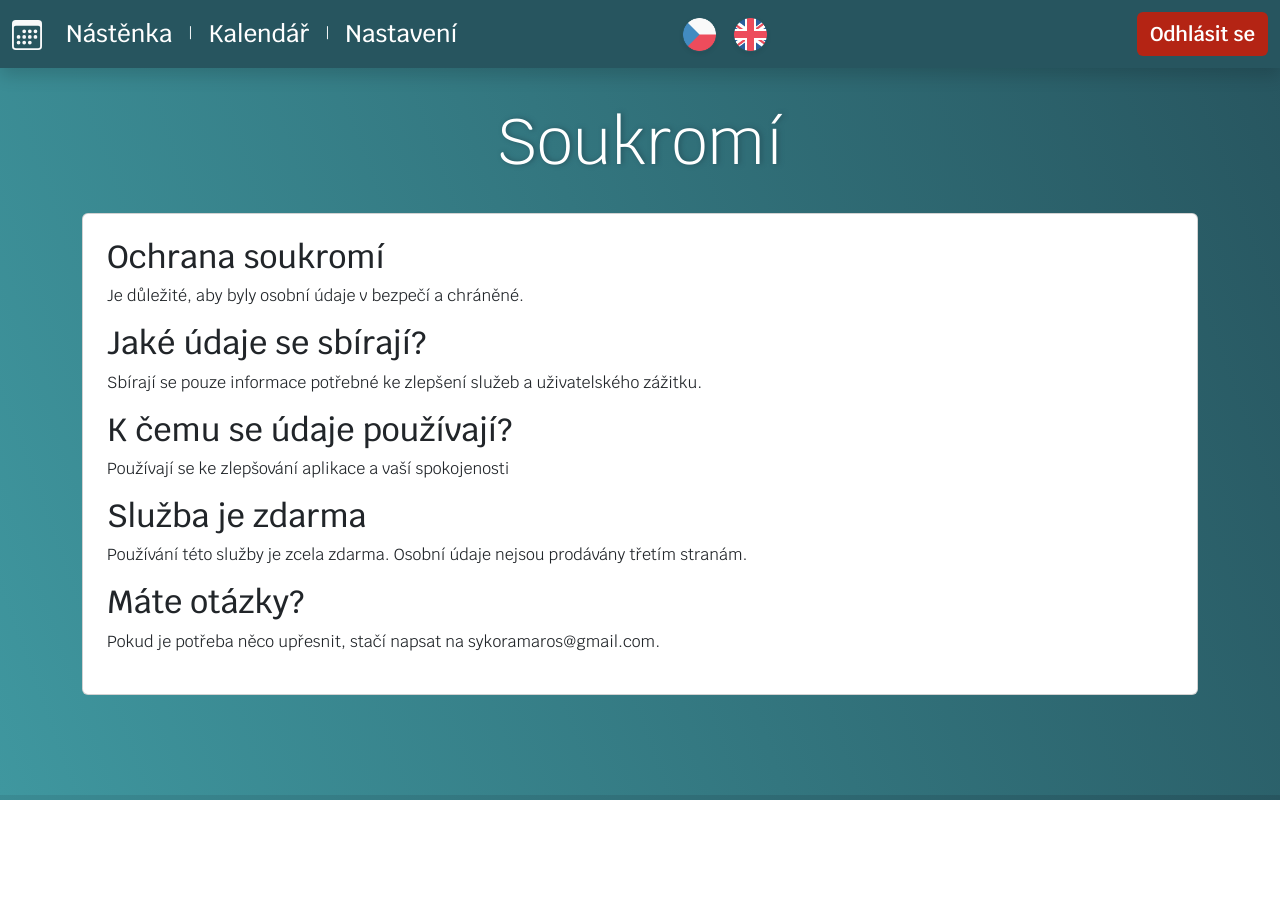
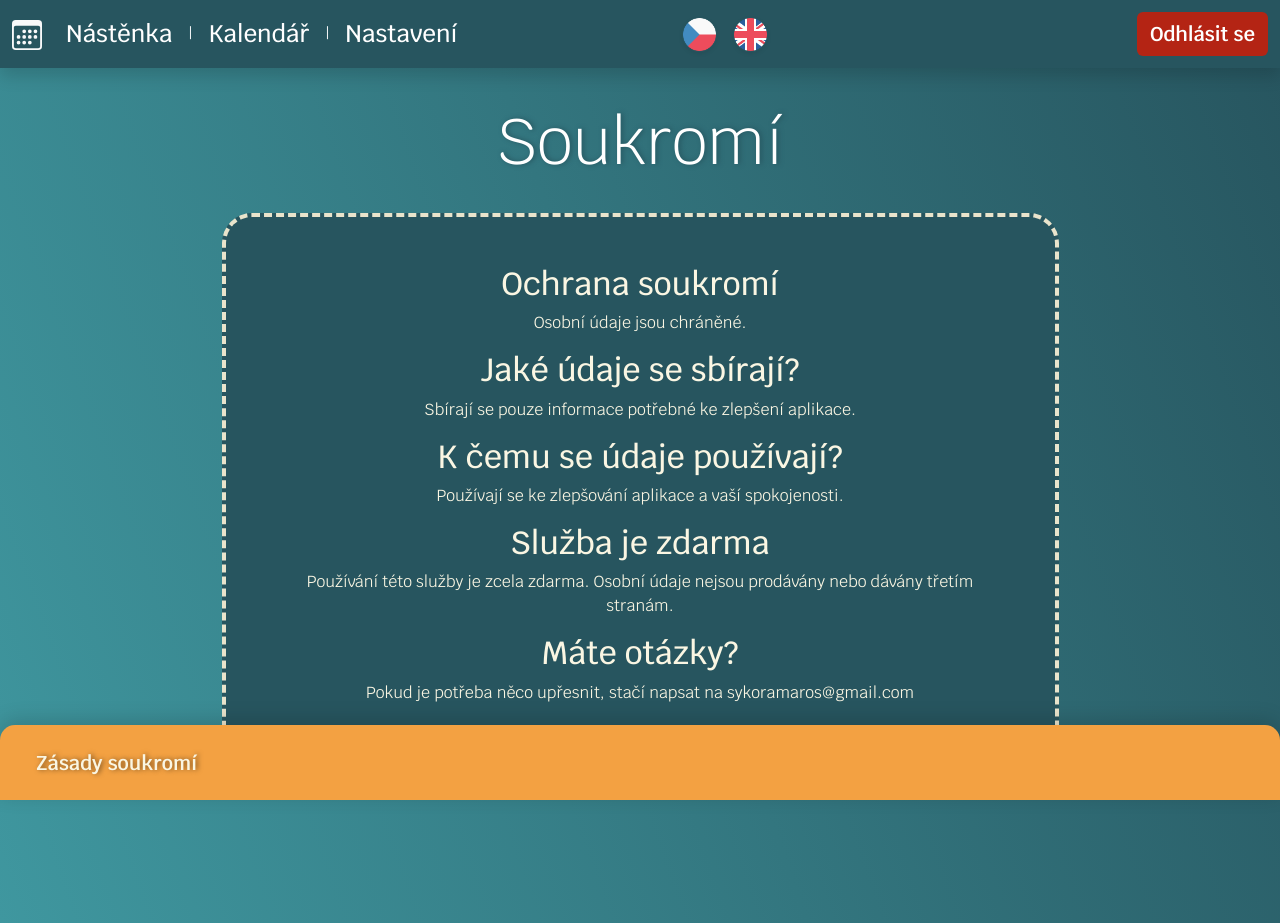
Before and after one commit to sykoramaros/time_records_react, a React (Create React App) app: page /#/privacy in a window 1280 px wide. Before the commit the page ends 800 px from the top, so only its background shows below. Built offline with nearby package versions, Linux system fonts and the light colour scheme.

Commit message:
Privacy pages NavLink implemented to Footer component

```diff
--- a/src/Components/Footer/Footer.jsx
+++ b/src/Components/Footer/Footer.jsx
@@ -1,9 +1,17 @@
 import React from "react"
+import { NavLink } from "react-router-dom";
+import { Trans } from "@lingui/react"
 
 const Footer = () => {
   return (
     <div>
-      <div className="bg-transparent" style={{ minHeight: "100px" }}></div>
+          <div className="row mx-auto">
+            <div className="col mx-4">
+              <NavLink to="/privacy " className="text-info text-shadow fw-semibold fs-5">
+                <Trans id="footer.privacy">Privacy</Trans>
+              </NavLink>
+            </div>
+          </div>
     </div>
   )
 }
--- /dev/null
+++ b/src/Pages/Layout/Layout.css
@@ -0,0 +1,23 @@
+.outlet-container {
+    margin-top: 80px;
+    margin-bottom: 150px;
+}
+
+.footer-container {
+  position: fixed;
+  bottom: 0;
+  left: 0;
+    right: 0;
+    min-height: 75px;
+    border-radius: 15px 15px 0 0;
+    box-shadow: 0 -5px 20px #00000027;
+}
+
+@media (max-width: 743px) {
+    .footer-container {
+        position: relative;
+    }
+    .outlet-container {
+        margin-bottom: 50px;
+    }
+}
--- a/src/Pages/Layout/Layout.jsx
+++ b/src/Pages/Layout/Layout.jsx
@@ -1,4 +1,5 @@
 import React from "react"
+import "./Layout.css"
 import { Outlet } from "react-router-dom"
 import Navbar from "../../Components/Navbar/Navbar"
 import Footer from "../../Components/Footer/Footer"
@@ -7,10 +8,12 @@ const Layout = () => {
   return (
     <div>
       <Navbar />
-        <div style={{ marginTop: "80px"}}>
+        <div className="outlet-container">
             <Outlet />
         </div>
-      <Footer />
+        <div className="footer-container bg-warning d-flex align-items-center">
+            <Footer />
+        </div>
     </div>
   )
 }
--- /dev/null
+++ b/src/Pages/Privacy/Privacy.css
@@ -0,0 +1,4 @@
+.privacy-container {
+    border-radius: 30px;
+    border: 4px dashed #e9e4cc;
+}
--- a/src/Pages/Privacy/Privacy.jsx
+++ b/src/Pages/Privacy/Privacy.jsx
@@ -1,4 +1,5 @@
 import React from "react"
+import "./Privacy.css"
 import { Trans } from "@lingui/react"
 
 const Privacy = () => {
@@ -8,7 +9,7 @@ const Privacy = () => {
                 <h1 className="text-center text-white display-3 text-shadow-primary py-4">
                     <Trans id="privacy.h1">Privacy</Trans>
                 </h1>
-                <div className="card p-4">
+                <div className="privacy-container text-info text-center bg-primary p-5 w-75 mx-auto">
                     <h2><Trans id="privacy.intro_h2">Introduction</Trans></h2>
                     <p>
                         <Trans id="privacy.intro_p">
--- a/src/locales/cs/pages.json
+++ b/src/locales/cs/pages.json
@@ -9,15 +9,15 @@
   "calendar.h1": "Kalendář",
   "privacy.h1": "Soukromí",
   "privacy.intro_h2": "Ochrana soukromí",
-  "privacy.intro_p": "Je důležité, aby byly osobní údaje v bezpečí a chráněné.",
+  "privacy.intro_p": "Osobní údaje jsou chráněné.",
   "privacy.data_h2": "Jaké údaje se sbírají?",
-  "privacy.data_p": "Sbírají se pouze informace potřebné ke zlepšení služeb a uživatelského zážitku.",
+  "privacy.data_p": "Sbírají se pouze informace potřebné ke zlepšení aplikace.",
   "privacy.usage_h2": "K čemu se údaje používají?",
-  "privacy.usage_p": "Používají se ke zlepšování aplikace a vaší spokojenosti",
+  "privacy.usage_p": "Používají se ke zlepšování aplikace a vaší spokojenosti.",
   "privacy.free_h2": "Služba je zdarma",
-  "privacy.free_p": "Používání této služby je zcela zdarma. Osobní údaje nejsou prodávány třetím stranám.",
+  "privacy.free_p": "Používání této služby je zcela zdarma. Osobní údaje nejsou prodávány nebo dávány třetím stranám.",
   "privacy.contact_h2": "Máte otázky?",
-  "privacy.contact_p": "Pokud je potřeba něco upřesnit, stačí napsat na sykoramaros@gmail.com.",
+  "privacy.contact_p": "Pokud je potřeba něco upřesnit, stačí napsat na sykoramaros@gmail.com",
   "settings.h1": "Nastavení",
   "settings.goal": "Cíl",
   "settings.name": "Jméno",
--- a/src/locales/en/pages.json
+++ b/src/locales/en/pages.json
@@ -9,15 +9,15 @@
   "calendar.h1": "Calendar",
   "privacy.h1": "Privacy",
   "privacy.intro_h2": "Introduction",
-  "privacy.intro_p": "We value your privacy and are committed to protecting your personal data.",
-  "privacy.data_h2": "Data Collection",
-  "privacy.data_p": "We collect personal information to provide and improve our services.",
-  "privacy.usage_h2": "How We Use Your Data",
-  "privacy.usage_p": "We use your data to provide and improve our services.",
+  "privacy.intro_p": "Personal data is protected.",
+  "privacy.data_h2": "What data is collected?",
+  "privacy.data_p": "Only information necessary for improving the application is collected.",
+  "privacy.usage_h2": "How is the data used?",
+  "privacy.usage_p": "It is used to improve the application and enhance your experience.",
   "privacy.free_h2": "The service is free",
-  "privacy.free_p": "Using this service is completely free. Personal data is not sold to third parties.",
-  "privacy.contact_h2": "Contact Us",
-  "privacy.contact_p": "If you have any questions or concerns about our privacy policy, please contact us at sykoramaros@gmail.com",
+  "privacy.free_p": "Using this service is completely free. Personal data is not sold or shared with third parties.",
+  "privacy.contact_h2": "Have questions?",
+  "privacy.contact_p": "If you need clarification, just send an email to sykoramaros@gmail.com.",
   "settings.h1": "Settings",
   "settings.goal": "Goal",
   "settings.name": "Name",
```
Also changed, not shown: src/App.css (line endings or trailing spaces), src/index.css (line endings or trailing spaces), src/locales/cs/components.json, src/locales/en/components.json.
